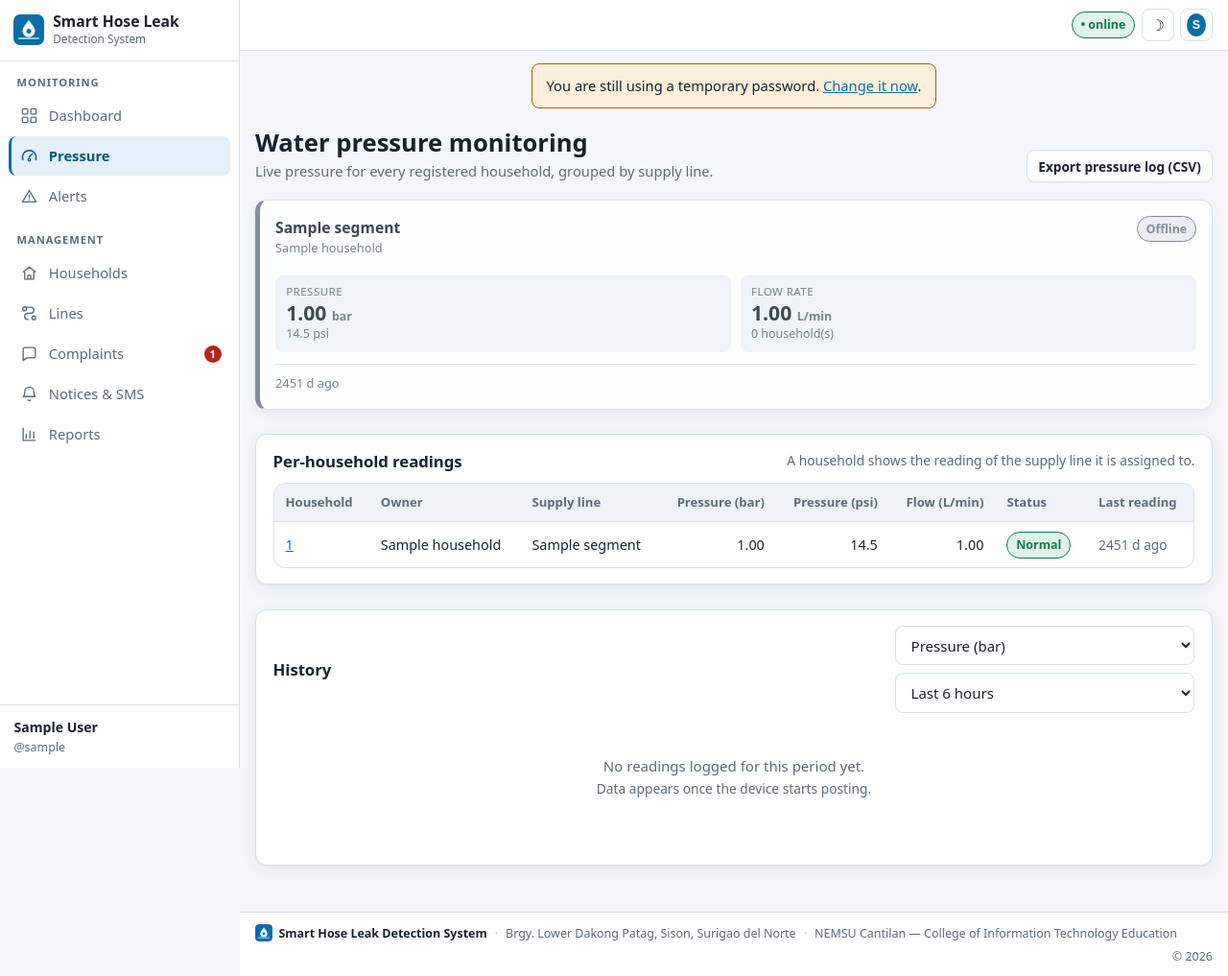
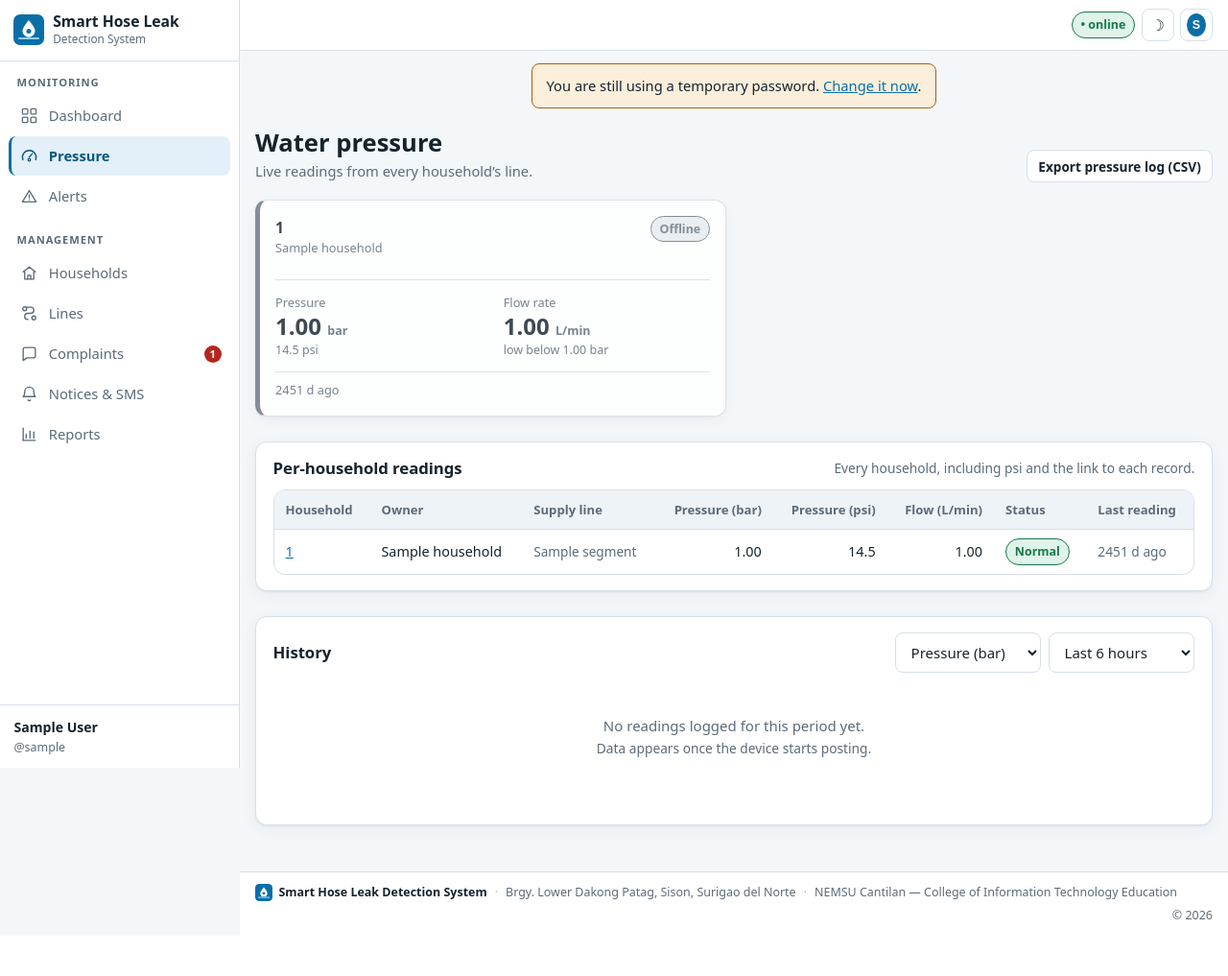
Before and after one commit to Smee-code/SmartHoseLeak, a Django app: page /dashboard/pressure/ in a window 1280 px wide. Shown: the whole page at 96% size. After the commit the page ends 958 px from the top, so only its background shows below. Run offline with Django 5.2, Linux system fonts and the light colour scheme; a user stored in the database is signed in; tables that the repository leaves empty hold one stand-in row (values such as "Sample post"); data that the repository does not hold is empty.

Commit message:
Stop the pressure tab saying everything twice
Seven tiles across the top showed the same seven households, the same
pressure, the same flow and the same status as the seven rows below them.
Both are kept, as asked - they now answer different questions. The tiles are
what is reading NOW. The table is the record: every household, the psi and
the links to each one, which the tiles never carried.

A tile with no reading collapses to its own name. Six cards of four empty
wells buried the one line that was live and made a rollout going to plan look
like six faults; a card's size should be how much it has to say. The
collapsed state is cleared by the poll the moment a reading arrives, so a
line that starts reporting opens up without a reload.

Every tile read "0 household(s)", permanently, because nothing has written to
that field since a line came to serve exactly one house. It was a falsehood
sitting in the one place a facilitator looks to check a number. The slot now
carries that line's own low-supply threshold, which is what the pressure
beside it is being judged against.

The tile titled itself "HH-001 - Maria Santos" and then subtitled itself
"Maria Santos". The id identifies; the name belongs to a person.

ALL-CAPS micro-labels above every value are gone - the commonest tell of a
generated page, and capitals give the eye no ascenders to read by at .72rem.
So is the "M1" the chart legend printed before every line name, which has
been a constant since every board came to report module 1.

Two selects in the History toolbar were stacking and leaving their heading
floating between them: selects are width:100% by default, which is right in a
form field and wrong in a toolbar.

1691px to 1425px, with the chart now drawing rather than empty. Verified at
1440, 1280 and 390 with no horizontal overflow, in light and dark. A check
asserting every heading, column and control from the old page is still
present passes, and a check for remaining uppercase labels returns nothing.

Co-Authored-By: Claude Opus 5 (1M context) <noreply@anthropic.com>

```diff
--- a/static/css/app.css
+++ b/static/css/app.css
@@ -423,7 +423,10 @@ input[type=checkbox] { width: auto; margin-right: .4rem; }
 
 .readouts { display: grid; grid-template-columns: 1fr 1fr; gap: .6rem; }
 .readout { background: var(--surface-2); border-radius: var(--radius-sm); padding: .55rem .7rem; }
-.readout-label { font-size: .72rem; text-transform: uppercase; letter-spacing: .04em; color: var(--text-muted); }
+/* Sentence case. A tracked-out ALL-CAPS micro-label above every value is the
+   commonest tell of a generated page, and capitals give the eye no ascenders
+   to read by at .72rem. */
+.readout-label { font-size: .8rem; color: var(--text-muted); }
 .readout-value { font-size: 1.32rem; font-weight: 650; font-variant-numeric: tabular-nums; line-height: 1.2; }
 .readout-alt { font-size: .78rem; color: var(--text-muted); font-variant-numeric: tabular-nums; }
 
@@ -1600,7 +1603,10 @@ a.sent-row:hover { background: var(--surface-2); }
    controls, so they sit on one row. */
 .wrap > .card > .card-head { align-items: center; }
 .wrap > .card > .card-head .btn-row { flex-wrap: wrap; gap: .5rem; }
-.wrap > .card > .card-head select { min-width: 9.5rem; }
+/* Selects are width:100% by default, which is right inside a form field and
+   wrong inside a toolbar - in a flex row each one claimed the whole line, so
+   two controls stacked and left their heading floating between them. */
+.wrap > .card > .card-head select { width: auto; min-width: 9.5rem; }
 
 /* The standing band in dark mode. The soft danger tint is built for a white
    ground; on a dark one it has to come from the dark palette's own token or
@@ -1609,3 +1615,60 @@ a.sent-row:hover { background: var(--surface-2); }
 :root:not([data-theme="light"]) .standing[data-state="alert"] {
   background: color-mix(in srgb, var(--danger) 14%, var(--surface));
 }
+
+
+/* ======================================================================
+   PRESSURE TAB
+   ======================================================================
+   The tiles and the table below were the same seven households twice over.
+   Both stay; they now answer different questions. The tiles are what is
+   reading NOW. The table is the full record - every column, the psi, the
+   links - which the tiles never carried.
+   ====================================================================== */
+
+/* A card's size is how much it has to say. Six tiles of four empty wells
+   buried the one line that was live and made a rollout going to plan look
+   like six faults. A line with no reading collapses to its own name. */
+.tiles-live { grid-template-columns: repeat(auto-fit, minmax(270px, 1fr)); }
+
+.tile[data-empty="true"] { padding: .7rem .9rem; box-shadow: none; background: var(--surface-2); }
+.tile[data-empty="true"] .readouts,
+.tile[data-empty="true"] .tile-foot { display: none; }
+.tile[data-empty="true"] .tile-head { align-items: center; }
+.tile[data-empty="true"] .tile-title { font-size: .95rem; }
+.tile[data-empty="true"] .tile-sub { font-size: .85rem; }
+
+/* A collapsed tile takes a quarter of a row, so the ones with readings keep
+   the width they need to be read at a glance. */
+@media (min-width: 900px) {
+  /* A reading tile is twice as wide and twice as tall as a collapsed one, so
+     the collapsed ones stack neatly beside it instead of leaving a hole under
+     the row it shares. */
+  .tiles-live {
+    display: grid; grid-template-columns: repeat(4, minmax(0, 1fr));
+    grid-auto-rows: minmax(76px, auto); align-items: stretch;
+  }
+  .tiles-live .tile:not([data-empty="true"]) { grid-column: span 2; grid-row: span 2; }
+  .tiles-live .tile[data-empty="true"] { display: flex; align-items: center; }
+  .tiles-live .tile[data-empty="true"] .tile-head { width: 100%; }
+}
+
+/* The reading is the point of the tile, so it gets the size. The unit beside
+   it does not need to compete with it. */
+.tiles-live .readout-value { font-size: 1.5rem; }
+.tiles-live .readout { background: transparent; padding: .2rem 0 0; }
+.tiles-live .readouts {
+  gap: 1.4rem; padding-top: .7rem; margin-top: .55rem;
+  border-top: 1px solid var(--border);
+}
+
+/* ---- The record below ----------------------------------------------------
+   One line per household means the Supply line column now restates the
+   household and the owner either side of it. It stays - it is the line's
+   actual name and the CSV carries it - but it stops shouting.
+   ------------------------------------------------------------------------ */
+.wrap > .card table td:nth-child(3) { color: var(--text-muted); font-size: .85rem; }
+
+/* A household with no reading is not a fault; it is a line with no board yet.
+   Dashes at full strength read as missing data rather than absent hardware. */
+.wrap > .card table tr:has(.pill-OFFLINE) td { color: var(--text-muted); }
--- a/static/js/app.js
+++ b/static/js/app.js
@@ -1114,6 +1114,11 @@
       setText('flow_lpm', fmt(segment.flow_lpm, 2));
       setText('updated', timeAgo(segment.updated_at));
       setText('valve', segment.has_device ? (segment.valve_label || '--') : '--');
+      setText('low_bar', fmt(segment.low_pressure_bar, 2));
+
+      // A tile is collapsed until it has something to show. Cleared here so a
+      // line that starts reporting opens up on its own, without a reload.
+      if (segment.updated_at) tile.removeAttribute('data-empty');
 
       // A line waiting for hardware is not the same as one whose board has
       // stopped answering, so only lines that HAVE a device get a live/down
--- a/static/js/chart.js
+++ b/static/js/chart.js
@@ -123,7 +123,10 @@
         }
       });
 
-      legendParts.push('<span><i style="background:' + color + '"></i>M' + s.module + ' ' + s.segment + '</span>');
+      // No module prefix. Every board reports module 1 now, so "M1" was a
+      // constant printed before each name - and the name already identifies
+      // the line, because a line is named after its household.
+      legendParts.push('<span><i style="background:' + color + '"></i>' + s.segment + '</span>');
     });
 
     legendParts.push('<span><i style="background:#b3261e;border-radius:50%;width:8px;height:8px"></i>' +
--- a/templates/facilitator/pressure.html
+++ b/templates/facilitator/pressure.html
@@ -7,18 +7,43 @@
 <div class="wrap">
   <div class="page-head">
     <div>
-      <h1>Water pressure monitoring</h1>
-      <p class="sub">Live pressure for every registered household, grouped by supply line.</p>
+      <h1>Water pressure</h1>
+      <p class="sub">Live readings from every household’s line.</p>
     </div>
     <a class="btn btn-sm" href="{% url 'export_csv' 'pressure' %}">Export pressure log (CSV)</a>
   </div>
 
-  <section class="tiles">
+  {% comment %}
+    The tiles and the table below were showing the same seven households, the
+    same pressure, the same flow and the same status - the page said
+    everything twice, and six of the seven tiles were four empty wells.
+
+    Both are kept, doing different jobs. The tiles are NOW: what is reading,
+    at a size you can read across the room. The table is the RECORD: every
+    household, every column, including the psi and the links the tiles do not
+    carry.
+
+    A tile with no reading collapses to a single line. A card's size should be
+    how much it has to say, and six identical cards saying "--" made the
+    rollout look like six faults while burying the one line that was live.
+    data-empty is set here and cleared by the poll the moment a reading
+    arrives, so a line that starts reporting grows on its own.
+  {% endcomment %}
+  <section class="tiles tiles-live">
     {% for segment in segments %}
-      <article class="tile" data-segment-id="{{ segment.id }}" data-status="{{ segment.status }}">
+      <article class="tile" data-segment-id="{{ segment.id }}"
+               data-status="{{ segment.status }}"
+               {% if not segment.latest %}data-empty="true"{% endif %}>
         <div class="tile-head">
           <div>
-            <div class="tile-title">{{ segment.name }}</div>
+            {% comment %}
+              The line is named after its household, so the title and the
+              subtitle were "HH-001 - Maria Santos" above "Maria Santos".
+              The id identifies, the name belongs to a person.
+            {% endcomment %}
+            <div class="tile-title">
+              {% if segment.household %}{{ segment.household.household_id }}{% else %}{{ segment.name }}{% endif %}
+            </div>
             <div class="tile-sub">
               {% if segment.household %}{{ segment.household.owner_name }}{% else %}No household{% endif %}
             </div>
@@ -34,7 +59,15 @@
           <div class="readout">
             <div class="readout-label">Flow rate</div>
             <div class="readout-value"><span data-field="flow_lpm">--</span> <span class="readout-alt">L/min</span></div>
-            <div class="readout-alt"><span data-field="households">0</span> household(s)</div>
+            {% comment %}
+              This slot read "0 household(s)" on every tile, forever. Nothing
+              has written to it since a line came to serve exactly one house,
+              so it was stating a falsehood in the one place a facilitator
+              looks to check a number. It now carries the line's own
+              low-supply threshold, which is what the pressure beside it is
+              actually being judged against.
+            {% endcomment %}
+            <div class="readout-alt">low below <span data-field="low_bar">{{ segment.low_pressure_bar|floatformat:"-2" }}</span> bar</div>
           </div>
         </div>
         <div class="tile-foot"><span data-field="updated">no data yet</span></div>
@@ -45,7 +78,7 @@
   <div class="card" style="margin-top:1.6rem">
     <div class="card-head">
       <h2>Per-household readings</h2>
-      <span class="small muted">A household shows the reading of the supply line it is assigned to.</span>
+      <span class="small muted">Every household, including psi and the link to each record.</span>
     </div>
     <div class="table-wrap">
       <table>
```
